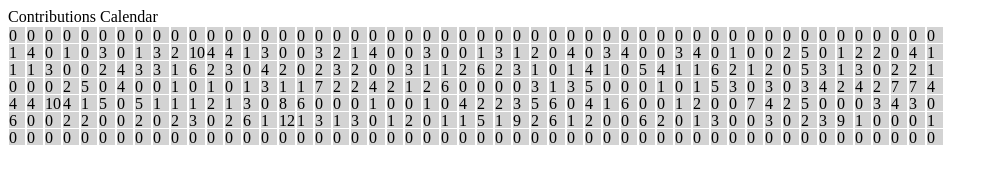
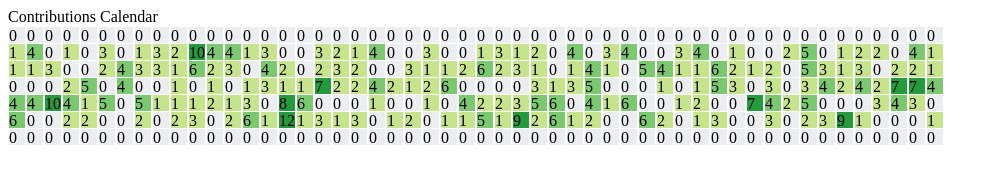
Before and after one commit to bohdaq/contributions-calendar, a plain HTML site: page index.html in a window 1280 px wide. Shown: the whole page, without its empty margins (0-998 px from the left). Drawn offline with Linux system fonts and the light colour scheme.

Commit message:
color highlighting

```diff
--- a/index.html
+++ b/index.html
@@ -8,11 +8,23 @@ Contributions Calendar
         margin: 1px;
         height: 1rem;
         width: 1rem;
-        background-color: lightgray;
+        background-color: #ebedf0;
     }
 
-    .day[one-quoter] {
-        background-color: lightgreen;
+    .day[one-quarter] {
+        background-color: #c6e48b;
+    }
+
+    .day[two-quarters] {
+        background-color: #7bc96f;
+    }
+
+    .day[three-quarters] {
+        background-color: #239a3b;
+    }
+
+    .day[four-quarters] {
+        background-color: #239a3b;
     }
 </style>
 
@@ -27,7 +39,7 @@ Contributions Calendar
 </template>
 
 <template id="day-template">
-    <div id="day" one-quater class="day">
+    <div id="day" class="day">
 
     </div>
 </template>
@@ -73,6 +85,20 @@ Contributions Calendar
                 day_container.title = date_contribution.count;
                 day_container.innerHTML = date_contribution.count;
 
+                let percentage = 0;
+                if (date_contribution.count) {
+                    let percentage = date_contribution.count / MAX_CONTRIBUTIONS_NUMBER
+                    if (percentage >= 0 && percentage <= 0.25) {
+                        day_container.setAttribute('one-quarter', '');
+                    } else if (percentage > 0.25 && percentage <= 0.5) {
+                        day_container.setAttribute('two-quarters', '');
+                    } else if (percentage > 0.5 && percentage <= 0.75) {
+                        day_container.setAttribute('three-quarters', '');
+                    } else if (percentage > 0.75 && percentage <= 1) {
+                        day_container.setAttribute('four-quarters', '');
+                    }
+                }
+
                 const week_container = week_clone.querySelector("#week");
                 week_container.appendChild(day_clone);
             }
@@ -82,10 +108,6 @@ Contributions Calendar
             container.appendChild(week_clone);
 
         }
-
-        console.log('days_array', days_array);
-        console.log('max_contributions', MAX_CONTRIBUTIONS_NUMBER);
-
     }
 
     function build_days_array(contributions, date, days_array) {
```
